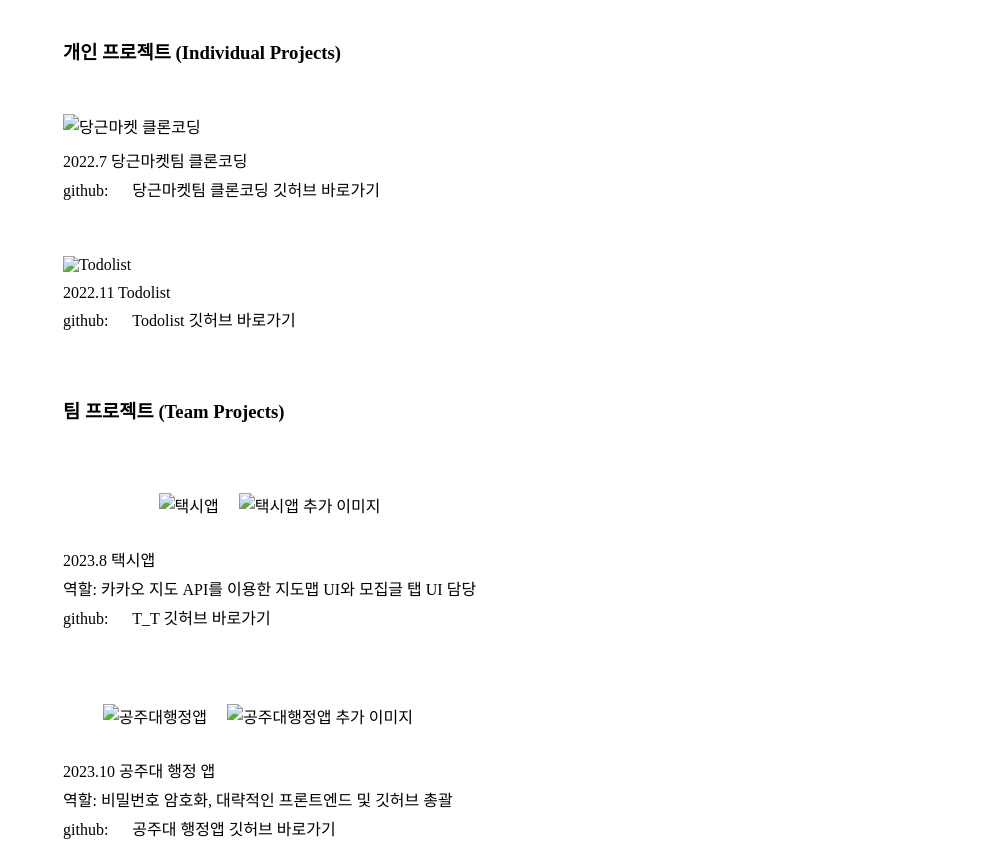
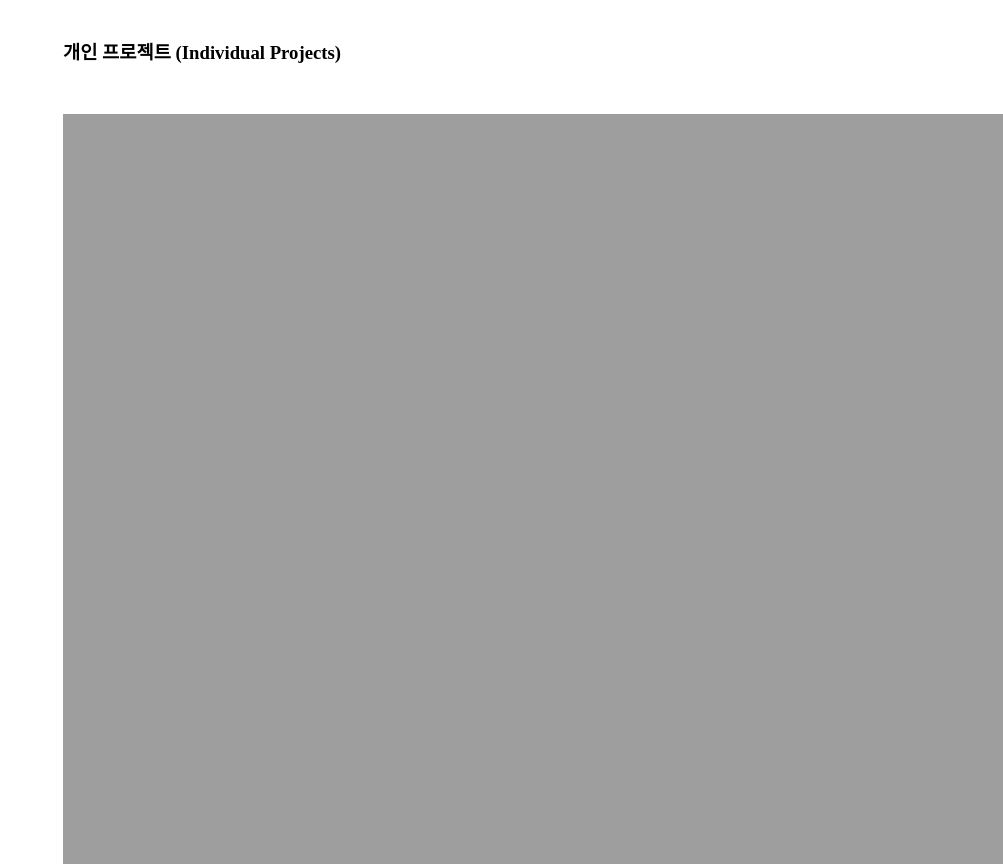
Before and after one commit to kwakminjung/webprogramming-assignment, a plain HTML site: page article_1.html in a window 1280 px wide. Shown: the part 1583-2451 px from the top of the page, without its empty margins (277-1280 px from the left). Drawn offline with Linux system fonts and the light colour scheme; the site is published under a folder, as on GitHub Pages, so addresses that start at the root find nothing.

Commit message:
github webhosting error- 이미지파일 경로명 수정

```diff
--- a/article_1.html
+++ b/article_1.html
@@ -116,12 +116,12 @@
                 <li class="project_li">
                     <h3>개인 프로젝트 (Individual Projects)</h3>
                     <div class="project">
-                        <img width="1000" src="/static/2022당근마켓클론코딩.png" alt="당근마켓 클론코딩">
+                        <img width="1000" src="./static/2022당근마켓클론코딩.png" alt="당근마켓 클론코딩">
                         <p>2022.7 당근마켓팀 클론코딩</p>
                         <p>github: <a href="https://github.com/kwakminjung/Clonecoding">당근마켓팀 클론코딩 깃허브 바로가기</a></p>
                     </div>
                     <div class="project">
-                        <img width="1000" src="/static/2022todolist.png" alt="Todolist">
+                        <img width="1000" src="./static/2022todolist.png" alt="Todolist">
                         <p>2022.11 Todolist</p>
                         <p>github: <a href="https://github.com/kwakminjung/Todolist">Todolist 깃허브 바로가기</a></p>
                     </div>
@@ -130,8 +130,8 @@
                     <h3>팀 프로젝트 (Team Projects)</h3>
                     <div class="project">
                         <div class="team_project">
-                            <img src="/static/2023택시앱.png" alt="택시앱">
-                            <img src="/static/2023택시앱1.png" alt="택시앱 추가 이미지">
+                            <img src="./static/2023택시앱.png" alt="택시앱">
+                            <img src="./static/2023택시앱1.png" alt="택시앱 추가 이미지">
                         </div>
                         <p>2023.8 택시앱</p>
                         <p>역할: 카카오 지도 API를 이용한 지도맵 UI와 모집글 탭 UI 담당</p>
@@ -139,8 +139,8 @@
                     </div>
                     <div class="project">
                         <div class="team_project">
-                            <img src="/static/2023공주대행정앱1.png" alt="공주대행정앱">
-                            <img src="/static/2023공주대행정앱.png" alt="공주대행정앱 추가 이미지">
+                            <img src="./static/2023공주대행정앱1.png" alt="공주대행정앱">
+                            <img src="./static/2023공주대행정앱.png" alt="공주대행정앱 추가 이미지">
                         </div>
                         <p>2023.10 공주대 행정 앱</p>
                         <p>역할: 비밀번호 암호화, 대략적인 프론트엔드 및 깃허브 총괄</p>
@@ -208,7 +208,7 @@
                 <div>
                     보이스피싱은 1997년 대만에서 시작되어 전 세계적으로 확산된 심각한 범죄입니다. 국내에서는 2006년 5월 '국세청 직원 사칭 환급금 사기 사건'을 통해 처음 발생했으며, 이제는 남의 이야기가 아닌 우리 곁에 가까이 다가와 있는 현실입니다. 실제로 작년에 어머니의 지인께서 피해를 입으셨고, 올해에는 저의 부모님까지도 피해를 당할 뻔 했습니다. 이를 통해 보이스피싱의 심각성과 위험성을 절실히 깨닫게 되었습니다. 보이스피싱은 피싱의 한 종류로, 피싱이란 가짜 금융기관 웹사이트나 위장 이메일을 통해 개인 인증번호, 신용카드 정보, 계좌 정보 등을 불법적으로 알아내는 사이버 범죄를 의미합니다. 피싱의 종류로는 특정 개인이나 회사를 대상으로 하는 스피어 피싱(spear phishing), 링크나 첨부 파일이 포함된 이메일을 통한 클론 피싱(clone phishing), 고위 경영 간부를 대상으로 한 웨일링(whaling), 그리고 문자 메시지(SMS)와 피싱(phishing)의 합성어인 스미싱(smishing)이 있습니다. 이와 같이 다양한 형태의 피싱 중, 전화를 이용한 범죄 행위를 보이스피싱(voice phishing)이라고 합니다.
                 </div>
-                <img src="/static/src/보이스피싱 피해 현황.png">
+                <img src="./static/src/보이스피싱 피해 현황.png">
                 <div>
                     2020년부터 2023년까지의 보이스피싱 피해 현황을 살펴보면, 총 피해금액은 2020년 2353억 원에서 2022년 1451억 원으로 감소하다가 2023년 1965억 원으로 다시 증가했습니다. 특히, 1인당 피해금액은 2022년 132만 원에서 2023년 708만 원으로 급격히 증가하여 피해 사건이 소수의 큰 피해 사건으로 집중되었음을 알 수 있습니다. 이는 보이스피싱의 위험성이 여전히 높다는 것을 보여줍니다. 2023년 유형별 보이스피싱 피해 현황을 보면, 대출을 빙자한 보이스피싱이 전체 피해의 35.2%를 차지하며 가장 큰 비중을 차지하고 있습니다. 그 뒤를 이어 가족·지인을 사칭한 메시지 피싱이 33.7%, 기관을 사칭한 보이스피싱이 31.1%를 차지하고 있습니다. 이는 대출을 빙자한 사기와 가족·지인을 사칭한 사기가 주요 문제로 떠오르고 있음을 보여줍니다.
                 </div>
```
Also changed, not shown: naver.html (+1 -1 lines), woowa.html (+1 -1 lines).
